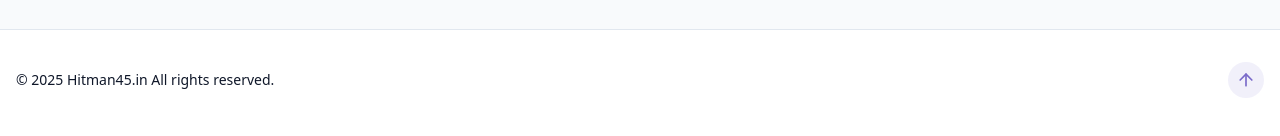
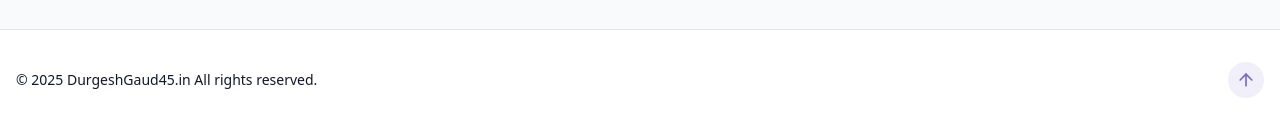
Before and after one commit to GaudDurgesh/Portfolio, a React (Vite) app: page / in a window 1280 px wide. Shown: the part 4331-4467 px from the top of the page. Built offline with nearby package versions, Linux system fonts and the light colour scheme.

Commit message:
Updated footer section

```diff
--- a/src/components/Footer.jsx
+++ b/src/components/Footer.jsx
@@ -6,7 +6,7 @@ export const Footer = () => {
       {" "}
       <p className="text-sm text-muted-foreground">
         {" "}
-        &copy; {new Date().getFullYear()} Hitman45.in All rights reserved.
+        &copy; {new Date().getFullYear()} DurgeshGaud45.in All rights reserved.
       </p>
       <a
         href="#hero"
```
